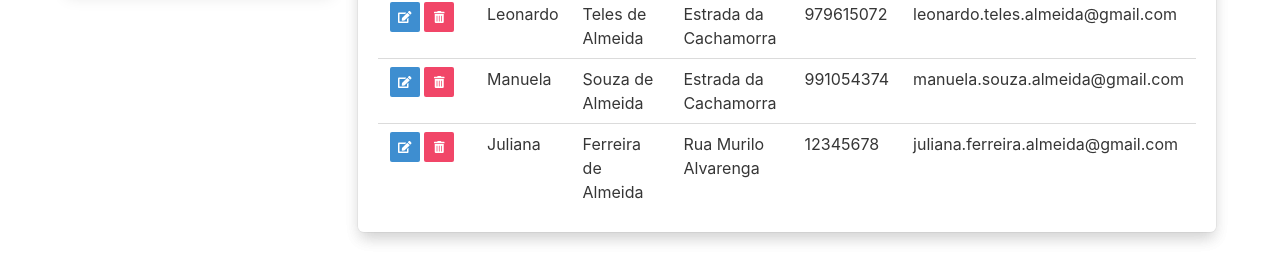
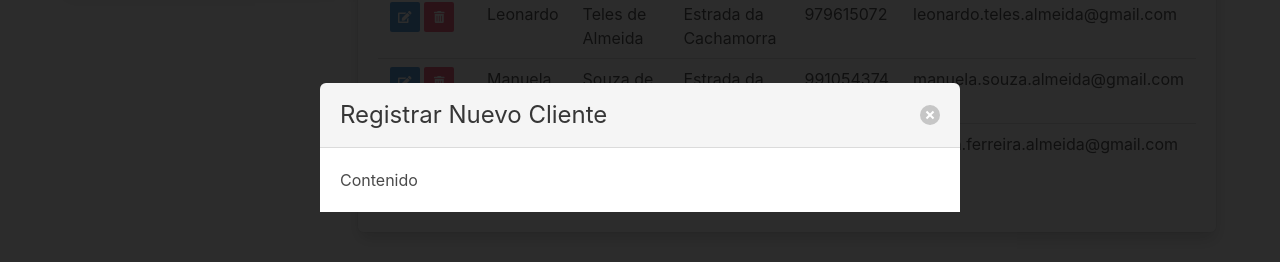
Before and after one commit to leonardo-teles/ventas, a React (Create React App) app in the folder frontend/ventas/: page /clientes in a window 1280 px wide. Both pictures are taken after a click on the button "Registrar Nuevo". Shown: the part 253-515 px from the top of the page. Built offline with nearby package versions, Linux system fonts and the light colour scheme.

Commit message:
Abrir Modal Desde Eventos

```diff
--- a/frontend/ventas/src/components/Modal.js
+++ b/frontend/ventas/src/components/Modal.js
@@ -4,7 +4,7 @@ import { ModalContext } from '../context/modal/modalContext';
 
 const Modal = (props) => {
 
-    const {showModal, modalTitle, setShowModal} =  useContext(ModalContext)
+    const {showModal, modalTitle, setShowModal, setModalTitle} =  useContext(ModalContext);
 
     return (
         <div className={`modal ${showModal ? 'is-active' : ''}`}>
@@ -15,7 +15,7 @@ const Modal = (props) => {
                     <button
                         className="delete"
                         aria-label="close"
-                        onClick={() => setShowModal(false)}
+                        onClick={() => { setShowModal(false); setModalTitle(''); }}
                     >
                     </button>
                 </header>
--- a/frontend/ventas/src/components/clientes/RowCliente.js
+++ b/frontend/ventas/src/components/clientes/RowCliente.js
@@ -1,9 +1,14 @@
-import React from 'react';
+import React, { useContext } from 'react';
+
+import { ModalContext } from '../../context/modal/modalContext';
 
 const RowCliente = ({cliente}) => {
 
-    const modificarCliente = () => {
-        console.log('modificando...');
+    const {setShowModal, setModalTitle} =  useContext(ModalContext);
+
+    const abrirModalModificarCliente = () => {
+        setModalTitle('Modificar Cliente');
+        setShowModal(true);
     }
 
     const eliminarCliente = () => {
@@ -16,7 +21,7 @@ const RowCliente = ({cliente}) => {
                 <button
                     className="button is-small is-info mr-1"
                     title="Modificar"
-                    onClick={() => modificarCliente()}
+                    onClick={() => abrirModalModificarCliente()}
                 >
                     <span className="icon is-small">
                         <i className="fas fa-edit"></i>
--- a/frontend/ventas/src/components/clientes/ToolbarCliente.js
+++ b/frontend/ventas/src/components/clientes/ToolbarCliente.js
@@ -1,9 +1,14 @@
-import React from 'react';
+import React, { useContext } from 'react';
+
+import { ModalContext } from '../../context/modal/modalContext';
 
 const ToolbarCliente = () => {
 
+    const {setShowModal, setModalTitle} =  useContext(ModalContext);
+
     const abrirModalCrear = () => {
-        console.log('modal crear...');
+        setModalTitle('Registrar Nuevo Cliente');
+        setShowModal(true);
     }
 
     return (
```
